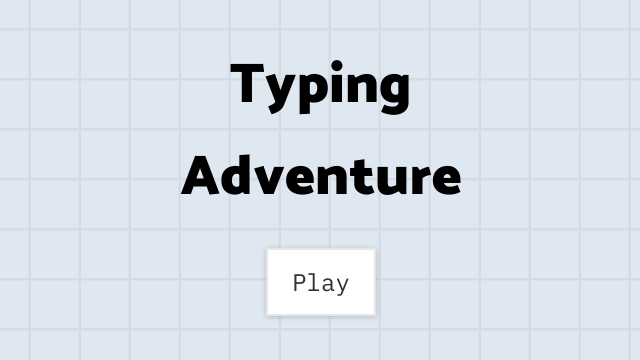
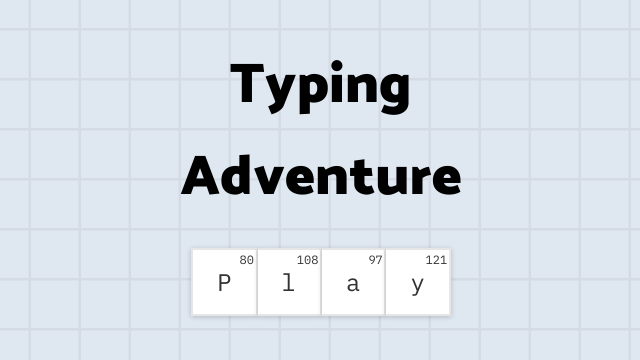
Before and after one commit to borntofrappe/svelte-tutorial, a Svelte app in the folder Typing Adventure/: page / in a window 1280 px wide. Shown: the part 222-582 px from the top of the page, without its empty margins (319-959 px from the left). Built offline with nearby package versions, Linux system fonts and the light colour scheme.

Commit message:
complete the gameplay and animation

```diff
--- a/Typing Adventure/src/HomeScreen.svelte
+++ b/Typing Adventure/src/HomeScreen.svelte
@@ -1,6 +1,7 @@
 <script>
     import { createEventDispatcher } from 'svelte';
     const dispatch = createEventDispatcher();
+
 </script>
 
 <style>
@@ -12,12 +13,10 @@
 
     section button {
         font-family: inherit;
-        background: hsl(0, 0%, 100%);
-        border: 2px solid hsl(0, 0%, 90%);
-        padding: 1rem 1.5rem;
+        background: none;
+        border: none;
         font-size: 1.5rem;
         color: hsl(0, 0%, 20%);
-        box-shadow: 0 1px 5px hsl(0, 0%, 0%, 0.2);
     }
 
     section button:focus {
@@ -25,21 +24,12 @@
         box-shadow: initial;
     }
 
-    /* styles included once splitting js has had a change to split the actual text */
-    section.splitting .char {
+    section span {
         display: inline-block;
         animation: popIn 0.25s cubic-bezier(0.175, 0.885, 0.32, 1.275) both;
-        animation-delay: calc(var(--char-index) * 50ms + 150ms);
     }
 
-    section.splitting button {
-        background: none;
-        border: none;
-        padding: initial;
-        box-shadow: initial;
-    }
-
-    section.splitting button .char {
+    section button span {
         background: hsl(0, 0%, 100%);
         border: 2px solid hsl(0, 0%, 90%);
         padding: 1rem 1.5rem;
@@ -50,11 +40,11 @@
         position: relative;
     }
 
-    section.splitting button .char+.char {
+    section button span+span {
         border-left: none;
     }
 
-    section.splitting button .char:after {
+    section button span:after {
         content: attr(data-key);
         position: absolute;
         top: 0;
@@ -63,12 +53,12 @@
         margin: 0.1rem;
     }
 
-    section.splitting button .char:hover {
+    section button span:hover {
         background: hsl(0, 0%, 95%);
         box-shadow: initial;
     }
 
-    section.splitting button:focus .char {
+    section button:focus span {
         box-shadow: initial;
     }
 
@@ -88,6 +78,25 @@
 
 
 <section>
-    <h1>Typing<br /> Adventure</h1>
-    <button on:click={()=> {dispatch('play')}}>Play</button>
+    <h1 aria-label="Typing Adventure">
+        {#each 'Typing Adventure' as character, i}
+            {#if character !== ' '}
+                <span aria-hidden="true" style="animation-delay: {i * 0.04 + 0.15}s;">{character}</span>
+            {:else}
+                <br/>
+            {/if}
+        {/each}
+    </h1>
+    <button
+        aria-label="Play"
+        on:click={()=> {dispatch('play')}}>
+            {#each 'Play' as character, i}
+                <span
+                    aria-hidden="true"
+                    data-key={character.charCodeAt(0)}
+                    style="animation-delay: {i * 0.04 + 1}s;">
+                        {character}
+                    </span>
+            {/each}
+    </button>
 </section>
--- a/Typing Adventure/src/PlayScreen.svelte
+++ b/Typing Adventure/src/PlayScreen.svelte
@@ -1,6 +1,37 @@
 <script>
     const keys = 'qwertyuiopasdfghjklzxcvbnm';
+    import { randomPokemon } from './utils.js';
+    let pokemon = randomPokemon();
+    $: heading = pokemon.split('').map(character => ({
+        id: Math.random(),
+        value: character,
+        correct: false,
+    }));
 
+    function handleKey(key) {
+        const missing = heading.findIndex(character => !character.correct);
+
+        if (key === heading[missing].value.toLowerCase()) {
+            heading[missing].correct = true;
+        } else {
+            heading = heading.map(({ id, value }) => ({
+                id,
+                value,
+                correct: false
+            }));
+        }
+
+        const victory = heading.every(character => character.correct);
+        if (victory) {
+            let timeout = setTimeout(() => {
+                pokemon = randomPokemon();
+            }, 200);
+        }
+    }
+
+    function handleKeydown({ key }) {
+        handleKey(key.toLowerCase());
+    }
 </script>
 
 <style>
@@ -37,7 +68,7 @@
     }
 
     /* styles included once splitting js has had a change to split the actual text */
-    h2.splitting .char {
+    h2 span {
         display: inline-block;
         animation: popIn 0.25s cubic-bezier(0.175, 0.885, 0.32, 1.275) both;
         animation-delay: calc(var(--char-index) * 0.05s + 0.15s);
@@ -60,11 +91,16 @@
         }
     }
 </style>
+<svelte:window on:keydown={handleKeydown} />
 <section>
-    <h2>Articuno</h2>
+    <h2 aria-label={pokemon}>
+        {#each heading as letter, i (letter.id)}
+            <span aria-hidden="true" style="animation-delay: {i * 0.04 + 0.15}s; color: {letter.correct ? 'hsl(130, 70%, 60%)' : 'inherit'}">{letter.value}</span>
+        {/each}
+    </h2>
     <div class="keyboard">
         {#each keys as key}
-            <button>{key}</button>
+            <button on:click={() => handleKey(key)}>{key}</button>
         {/each}
     </div>
 </section>
--- a/Typing Adventure/src/utils.js
+++ b/Typing Adventure/src/utils.js
@@ -88,8 +88,7 @@ const pokemon = [
     "Muk",
     "Nidoking",
     "Nidoqueen",
-    "Nidoran♀",
-    "Nidoran♂",
+    "Nidoran",
     "Nidorina",
     "Nidorino",
     "Ninetales",
```
